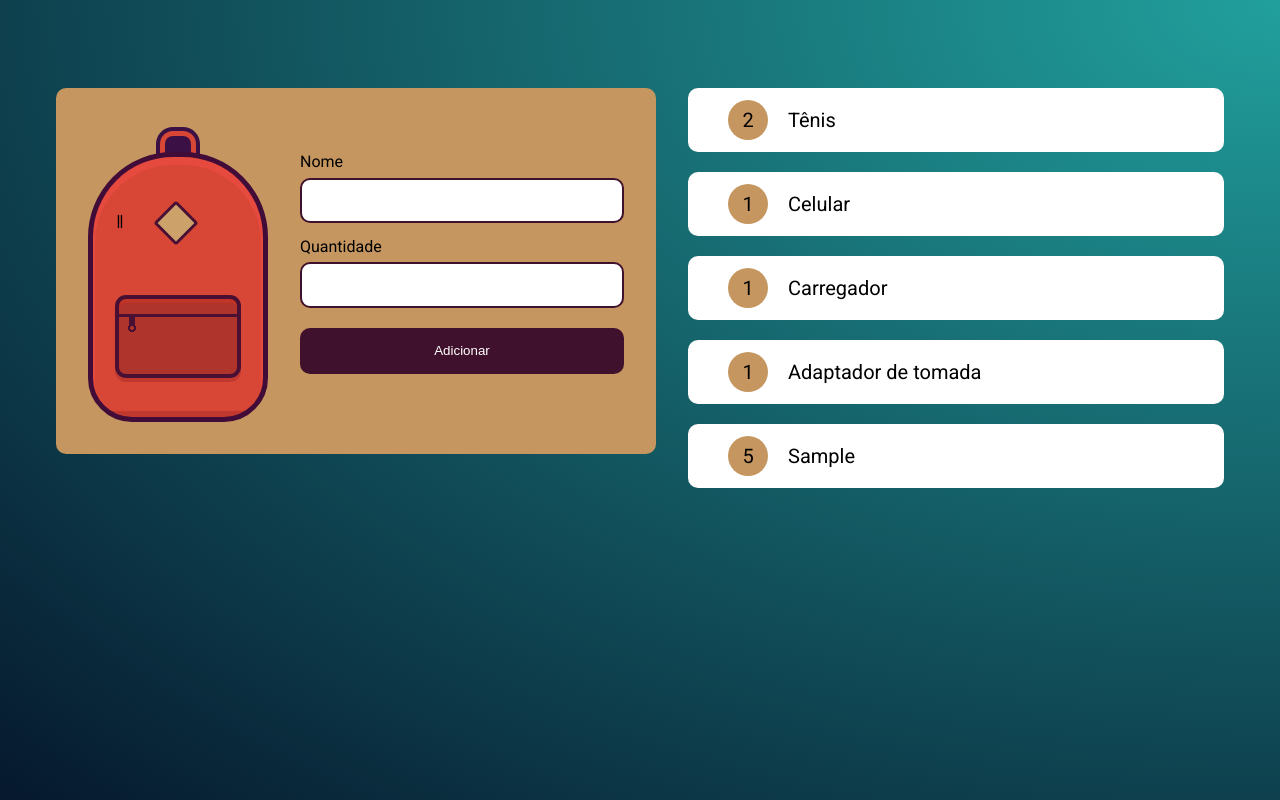
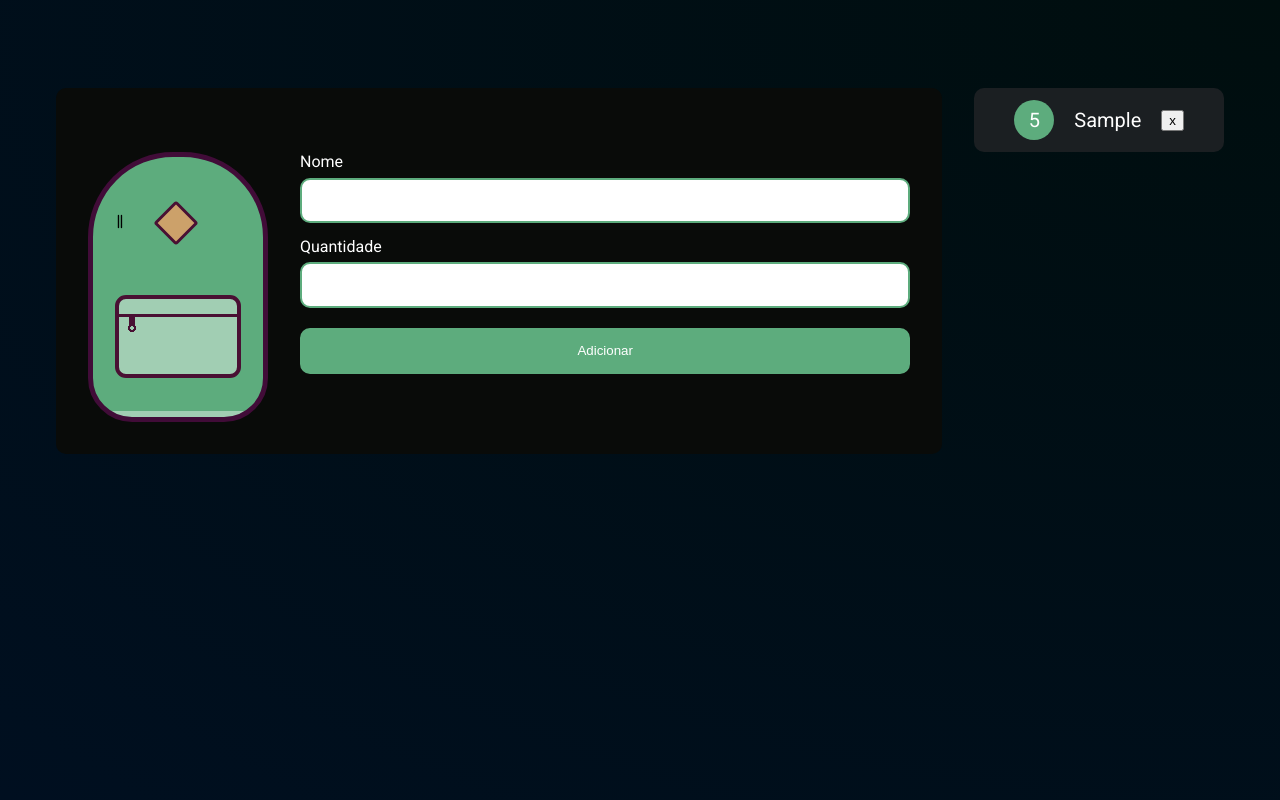
Before and after one commit to JulioPampuch/Javascript-LocalStorage, a plain HTML site: page index.html in a window 1280 px wide. Both pictures are taken after typing "Sample", "5" into the empty fields and a click on the input "Adicionar". Drawn offline with Linux system fonts and the light colour scheme.

Commit message:
project finished

```diff
--- a/css/style.css
+++ b/css/style.css
@@ -1,7 +1,15 @@
+:root {
+    --main-bg-color: #090B09;
+    --secundary-bg-color: #1B1F22;
+    --main-color: #5DAC7D;
+    --secundary-color: #A1CEB3;
+}
+
 html {
-    background: radial-gradient(farthest-corner at right top,#21A09D, #06182D);
+    background: radial-gradient(farthest-corner at right top,#000e0e, #000f20);
     height: 100%;
     font-family: 'Roboto', cursive;
+    color: #ffffff;
 }
 
 .conteudo {
@@ -18,7 +26,7 @@ html {
     padding: 4em 2em 2em;
     box-sizing: border-box;
     display: flex;
-    background: #C5965F;
+    background-color: #090B09;
     border-radius: 10px;
     gap: 2em;
 }
@@ -28,9 +36,9 @@ html {
     max-width: 170px;
     height: 180px;
     padding-top: 80px;
-    background-color: #d84736;
-    box-shadow: inset 0 6px 0 2px #e64a3e, 0 -93px 0 -77px #3b1045, 0 -93px 0 -72px #d84736, 0 -93px 0 -68px #3b1045;
-    background-image: linear-gradient(to right, transparent 5px, transparent 20px, transparent 1px, transparent 25px, transparent 5px, transparent 20px, transparent 20px, transparent 86px, #c1382e 45px, #c1382e 230px, transparent 25px, transparent 172px );
+    background-color: var(--main-color);
+    box-shadow: inset 0 6px 0 2pxvar(--secundary-color), 0 -93px 0 -77px #3b1045, 0 -93px 0 -72pxvar(--secundary-color), 0 -93px 0 -68px #3b1045;
+    background-image: linear-gradient(to right, transparent 5px, transparent 20px, transparent 1px, transparent 25px, transparent 5px, transparent 20px, transparent 20px, transparent 86px,var(--secundary-color) 45px,var(--secundary-color) 230px, transparent 25px, transparent 172px );
     background-position: center 254px;
     background-size: 305px 6px;
     background-repeat: repeat-x;
@@ -51,12 +59,12 @@ html {
 .mochila:before {
     height: 75px;
     width: 118px;
-    background-image: radial-gradient(circle closest-corner at 13px 29px , #af342c, #af342c 2px, transparent 2px, transparent), radial-gradient(circle closest-corner at 13px 29px , #491033, #491033 4px, transparent 4px, transparent), linear-gradient(to bottom, transparent 10px, transparent 15px, #491033 5px, #491033 18px, transparent 18px, transparent 100px), linear-gradient(to right, #af342c 10px, #af342c 10px, transparent 10px, transparent 16px, #af342c 9px, #af342c 50px), linear-gradient(to bottom, #af342c 8px, #af342c 16px, #491033 8px, #491033 30px, #af342c 20px, #af342c 72px, #af342c 10px, #af342c 57px, #af342c 5%);
+    background-image: radial-gradient(circle closest-corner at 13px 29px ,var(--secundary-color),var(--secundary-color) 2px, transparent 2px, transparent), radial-gradient(circle closest-corner at 13px 29px , #491033, #491033 4px, transparent 4px, transparent), linear-gradient(to bottom, transparent 10px, transparent 15px, #491033 5px, #491033 18px, transparent 18px, transparent 100px), linear-gradient(to right,var(--secundary-color) 10px,var(--secundary-color) 10px, transparent 10px, transparent 16px,var(--secundary-color) 9px,var(--secundary-color) 50px), linear-gradient(to bottom,var(--secundary-color) 8px,var(--secundary-color) 16px, #491033 8px, #491033 30px,var(--secundary-color) 20px,var(--secundary-color) 72px,var(--secundary-color) 10px,var(--secundary-color) 57px,var(--secundary-color) 5%);
     margin-left: 22px;
     margin-top: 58px;
     border: 4px solid #491033;
     border-radius: 11px;
-    box-shadow: 0 4px 0 0 #c1382e, inset 0px 4px 1px 0 #c03527;
+    box-shadow: 0 4px 0 0var(--secundary-color), inset 0px 4px 1px 0var(--secundary-color);
     content: '||';
     color: transparent;
     font-family: Comic Sans MS;
@@ -87,7 +95,7 @@ html {
     margin: 0.5em 0 1em;
     padding: 1em 0.5em;
     border-radius: 10px;
-    border: 2px solid #40112D;
+    border: 2px solid var(--main-color);
 }
 
 .adicionar label {
@@ -95,7 +103,7 @@ html {
 }
 
 .cadastrar {
-    background-color: #40112D;
+    background-color: var(--main-color);
     color: #FFFFFF;
     cursor: pointer;
 }
@@ -108,7 +116,7 @@ html {
 .item {
     list-style: none;
     padding: 0.6em 2em;
-    background: #FFFFFF;
+    background: var(--secundary-bg-color);
     border-radius: 10px;
     margin: 0 0 1em;
     width: 100%;
@@ -126,6 +134,6 @@ html {
     justify-content: center;
     width: 40px;
     height: 40px;
-    Background: #C5965F;
+    Background: var(--main-color);
     font-weight: 400;
 }
--- a/index.html
+++ b/index.html
@@ -23,12 +23,7 @@
                 <input type="submit" value="Adicionar" class="cadastrar">
             </form>
         </div>
-
         <ul class="lista" id="lista">
-            <li class="item"><strong>2</strong>Tênis</li>
-            <li class="item"><strong>1</strong>Celular</li>
-            <li class="item"><strong>1</strong>Carregador</li>
-            <li class="item"><strong>1</strong>Adaptador de tomada</li>
         </ul>
     </main>
 
--- a/js/main.js
+++ b/js/main.js
@@ -1,8 +1,6 @@
 const form = document.getElementById("novoItem")
 const list = document.getElementById('lista')
 const localStorageItems = JSON.parse(localStorage.getItem("items")) || []
-
-const items = []
 
 console.log(localStorageItems)
 
@@ -15,24 +13,28 @@ form.addEventListener('submit', (event) => {
   const nome = event.target.elements['nome']
   const quantidade = event.target.elements['quantidade']
 
-  const exists = localStorageItems.find((element) => {element.nome === nome.value})
-
-  console.log(exists)
+  const exists = localStorageItems.find(element => element.nome === nome.value)
 
   const currentItem = {
     "nome": nome.value,
     "quantidade": quantidade.value
   }
 
-  createElement(currentItem)
+  if(exists) {
+    currentItem.id = exists.id
+    updateElement(currentItem)
+    localStorageItems[localStorageItems.findIndex(element => element.id === exists.id)] = currentItem
+  } else {
+    currentItem.id = localStorageItems[localStorageItems.length - 1] ? (localStorageItems[localStorageItems.length - 1]).id + 1 : 0
+    console.log(localStorageItems[localStorageItems.length - 1])
+    createElement(currentItem)
+    localStorageItems.push(currentItem)
+  }
 
-  items.push(...localStorageItems, currentItem)
-  localStorage.setItem("items", JSON.stringify(items))
-
+  localStorage.setItem("items", JSON.stringify(localStorageItems))
   nome.value = ''
   quantidade.value = ''
 })
-
 
 function createElement(item) {
 
@@ -40,6 +42,7 @@ function createElement(item) {
   newItem.classList.add('item')
 
   const itemNumber = document.createElement('strong')
+  itemNumber.dataset.id = item.id
   itemNumber.innerHTML = item.quantidade
 
   newItem.appendChild(itemNumber)
@@ -47,4 +50,26 @@ function createElement(item) {
 
   list.appendChild(newItem)
 
+  newItem.appendChild(deleteBtn(item.id))
 }
+
+function updateElement(item) {
+  (document.querySelector("[data-id='"+item.id+"']")).innerHTML = item.quantidade
+}
+
+function deleteBtn(id) {
+  const btnEelement = document.createElement('button')
+  btnEelement.innerText = 'x'
+
+  btnEelement.addEventListener('click', (event) => {
+    deleteElement(event.target.parentNode, id)
+  })
+
+  return btnEelement
+}
+
+function deleteElement(tag, id) {
+  localStorageItems.splice(localStorageItems.findIndex(element => element.id === id), 1)
+  tag.remove()
+  localStorage.setItem('items', JSON.stringify(localStorageItems))
+}
```
